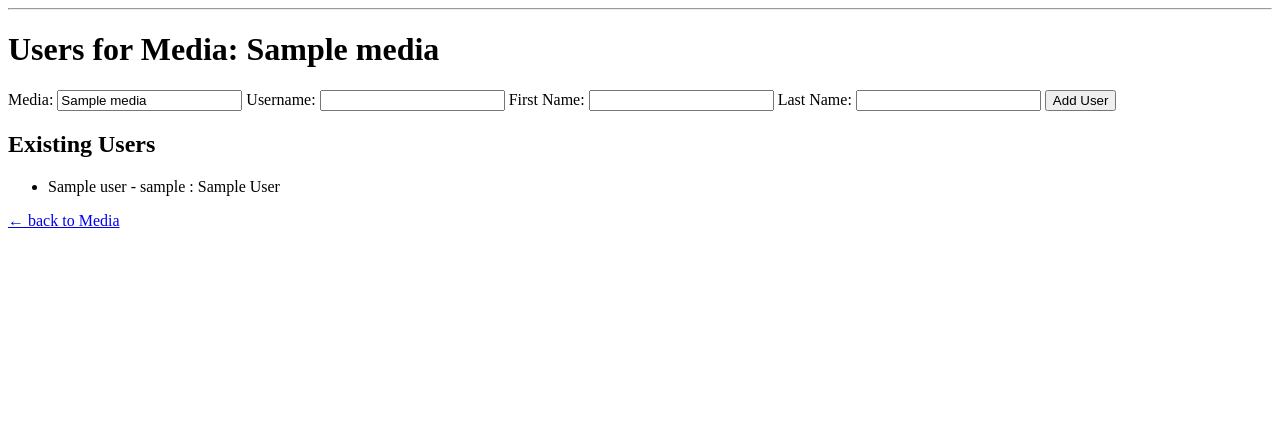
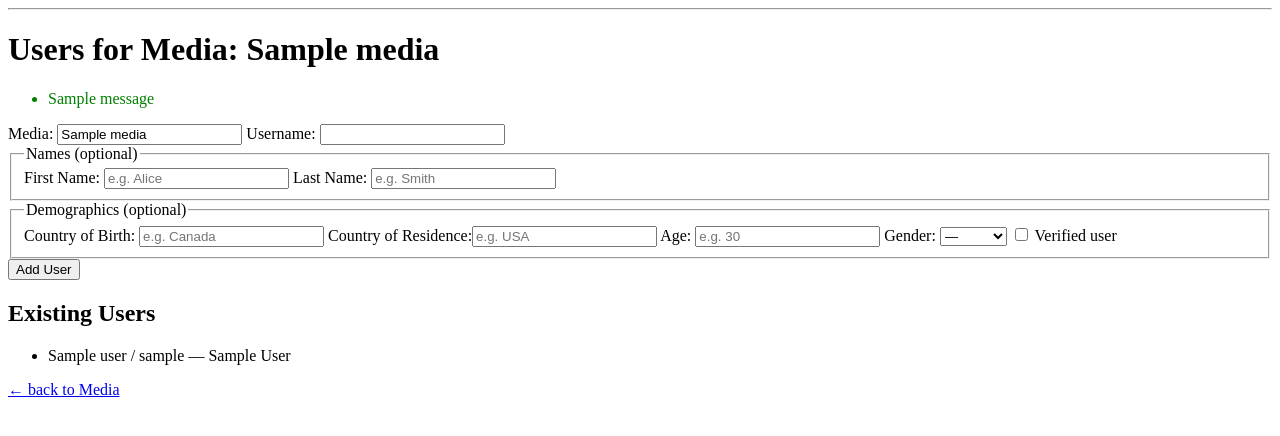
Before and after one commit to b1akp1astik/social-media-analysis-db, a Python web app: template templates/user.html in a window 1280 px wide. Shown: the part 68-504 px from the top of the page. Run offline with Jinja, Linux system fonts and the light colour scheme; the template is opened without the code that fills it: most values are stand-ins (such as "Sample title", 1, 10 or a date in 2020); one stand-in notice (Sample message) is shown.

Commit message:
Added optional fields for posts and user

```diff
--- a/app.py
+++ b/app.py
@@ -137,8 +137,8 @@ def users():
         is_verified = bool(request.form.get("is_verified"))
 
         # 1) Required inputs
-        if not all([media, username, first, last]):
-            flash("Media, username, first name & last name are required.", "danger")
+        if not all([media, username]):
+            flash("Media, username are required.", "danger")
             return redirect(url_for("users", media=media))
 
         # 2) username length
--- a/templates/user.html
+++ b/templates/user.html
@@ -4,15 +4,47 @@
 {% block content %}
   <h1>Users for Media: {{ media or "(all)" }}</h1>
 
+  {% with messages = get_flashed_messages(with_categories=true) %}
+    {% if messages %}
+      <ul class="flashes">
+      {% for category, msg in messages %}
+        <li class="flash-{{ category }}">{{ msg }}</li>
+      {% endfor %}
+      </ul>
+    {% endif %}
+  {% endwith %}
+
   <form method="post">
-    <label>Media:</label>
-    <input name="media" value="{{ media }}" required>
-    <label>Username:</label>
-    <input name="username" required>
-    <label>First Name:</label>
-    <input name="first_name" required>
-    <label>Last Name:</label>
-    <input name="last_name" required>
+    <!-- required -->
+    <label>Media:     <input name="media"       value="{{ media }}" required></label>
+    <label>Username:  <input name="username"    required></label>
+
+    <!-- truly optional -->
+    <fieldset>
+      <legend>Names (optional)</legend>
+      <label>First Name: <input name="first_name" placeholder="e.g. Alice"></label>
+      <label>Last Name:  <input name="last_name"  placeholder="e.g. Smith"></label>
+    </fieldset>
+
+    <fieldset>
+      <legend>Demographics (optional)</legend>
+      <label>Country of Birth:    <input name="country_birth"    placeholder="e.g. Canada"></label>
+      <label>Country of Residence:<input name="country_residence" placeholder="e.g. USA"></label>
+      <label>Age:                 <input name="age" type="number" min="0" placeholder="e.g. 30"></label>
+      <label>Gender:
+        <select name="gender">
+          <option value="" selected>—</option>
+          <option>Male</option>
+          <option>Female</option>
+          <option>Other</option>
+        </select>
+      </label>
+      <label>
+        <input name="is_verified" type="checkbox">
+        Verified user
+      </label>
+    </fieldset>
+
     <button type="submit">Add User</button>
   </form>
 
@@ -20,8 +52,13 @@
   <ul>
     {% for u in users %}
       <li>
-        {{ u.MediaName }} - {{ u.Username }} :
-        {{ u.FirstName }} {{ u.LastName }}
+        {{ u.MediaName }} / {{ u.Username }}
+        {% if u.FirstName or u.LastName %}
+          — {{ u.FirstName or "" }} {{ u.LastName or "" }}
+        {% endif %}
+        {% if u.IsVerified %}
+          <strong>(verified)</strong>
+        {% endif %}
       </li>
     {% else %}
       <li><em>-- no users yet --</em></li>
```
Also changed, not shown: templates/posts.html (+24 -4 lines).
